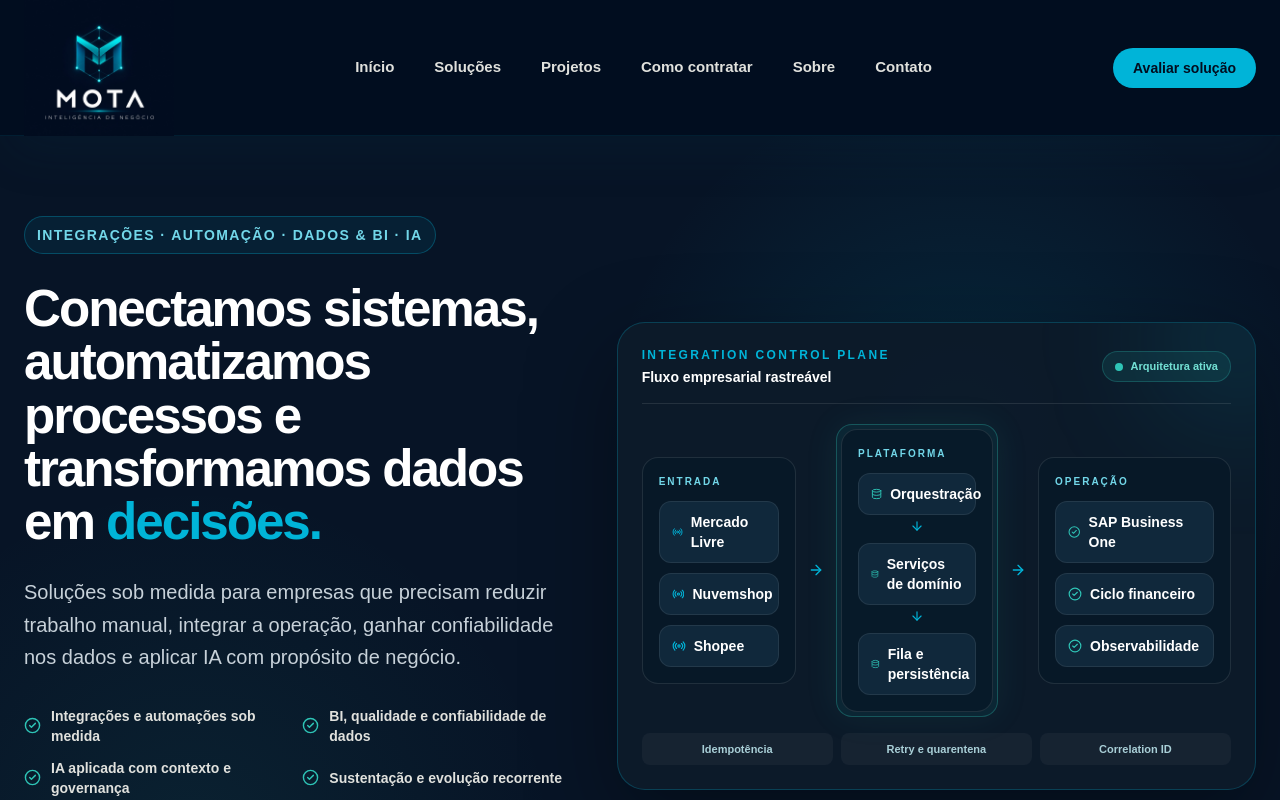
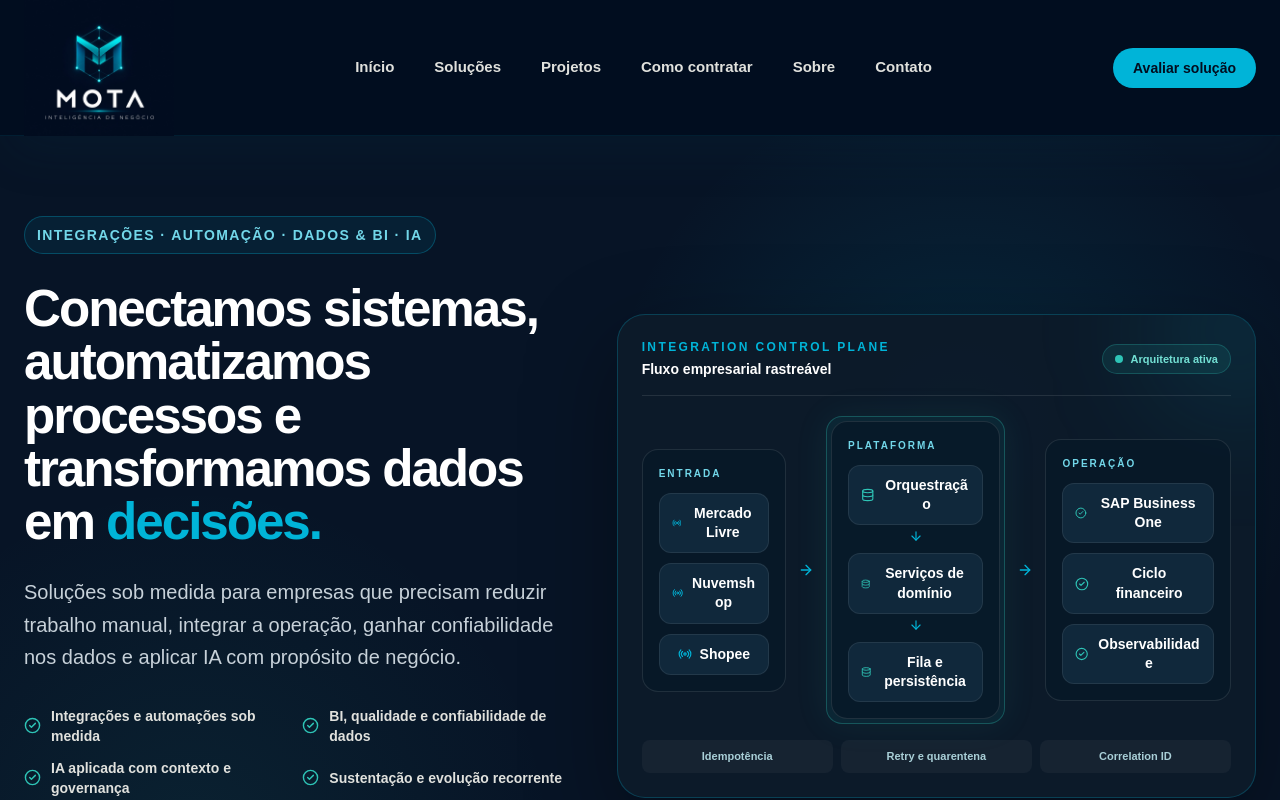
Before and after one commit to rmota13/mota-inteligencia-site, a Next.js app: page / in a window 1280 px wide. Shown: the top 800 px of the page. Built offline with nearby package versions, Linux system fonts and the light colour scheme.

Commit message:
fix: keep architecture labels inside layout

```diff
--- a/components/projects/architecture-map.tsx
+++ b/components/projects/architecture-map.tsx
@@ -30,14 +30,14 @@ function FlowColumn({
         {items.map((item, index) => (
           <div key={item}>
             <div
-              className={`flex items-center gap-2 rounded-xl border border-white/8 bg-[#10283B] px-3 py-2.5 text-xs font-bold text-white sm:text-sm ${
+              className={`flex min-w-0 items-center justify-center gap-2 rounded-xl border border-white/8 bg-[#10283B] px-3 py-2.5 text-center text-xs font-bold leading-snug text-white sm:text-sm ${
                 constrained ? "lg:px-2 xl:px-3" : ""
               }`}
             >
               {eyebrow === "Entrada" && <Radio aria-hidden="true" size={14} className="text-[#00B4D8]" />}
               {eyebrow === "Plataforma" && <Database aria-hidden="true" size={14} className="text-[#2EC4B6]" />}
               {eyebrow === "Operação" && <CircleCheck aria-hidden="true" size={14} className="text-[#2EC4B6]" />}
-              <span className={constrained ? "min-w-0" : undefined}>{item}</span>
+              <span className={constrained ? "min-w-0 max-w-full whitespace-normal break-words" : undefined}>{item}</span>
             </div>
             {index < items.length - 1 && eyebrow === "Plataforma" && (
               <ArrowDown aria-hidden="true" size={14} className="mx-auto my-1 text-[#00B4D8]" />
@@ -74,7 +74,7 @@ export function ArchitectureMap({ compact = false }: ArchitectureMapProps) {
         className={`relative grid gap-3 lg:items-center ${
           compact
             ? "lg:grid-cols-[1fr_auto_1.08fr_auto_1fr]"
-            : "lg:grid-cols-[minmax(0,1fr)_auto_minmax(0,1.05fr)_auto_minmax(0,1.25fr)] lg:gap-1.5 xl:gap-3"
+            : "lg:grid-cols-[minmax(0,0.95fr)_auto_minmax(0,1.18fr)_auto_minmax(0,1.22fr)] lg:gap-2 xl:gap-3"
         }`}
       >
         <FlowColumn eyebrow="Entrada" items={sources} constrained={!compact} />
```
